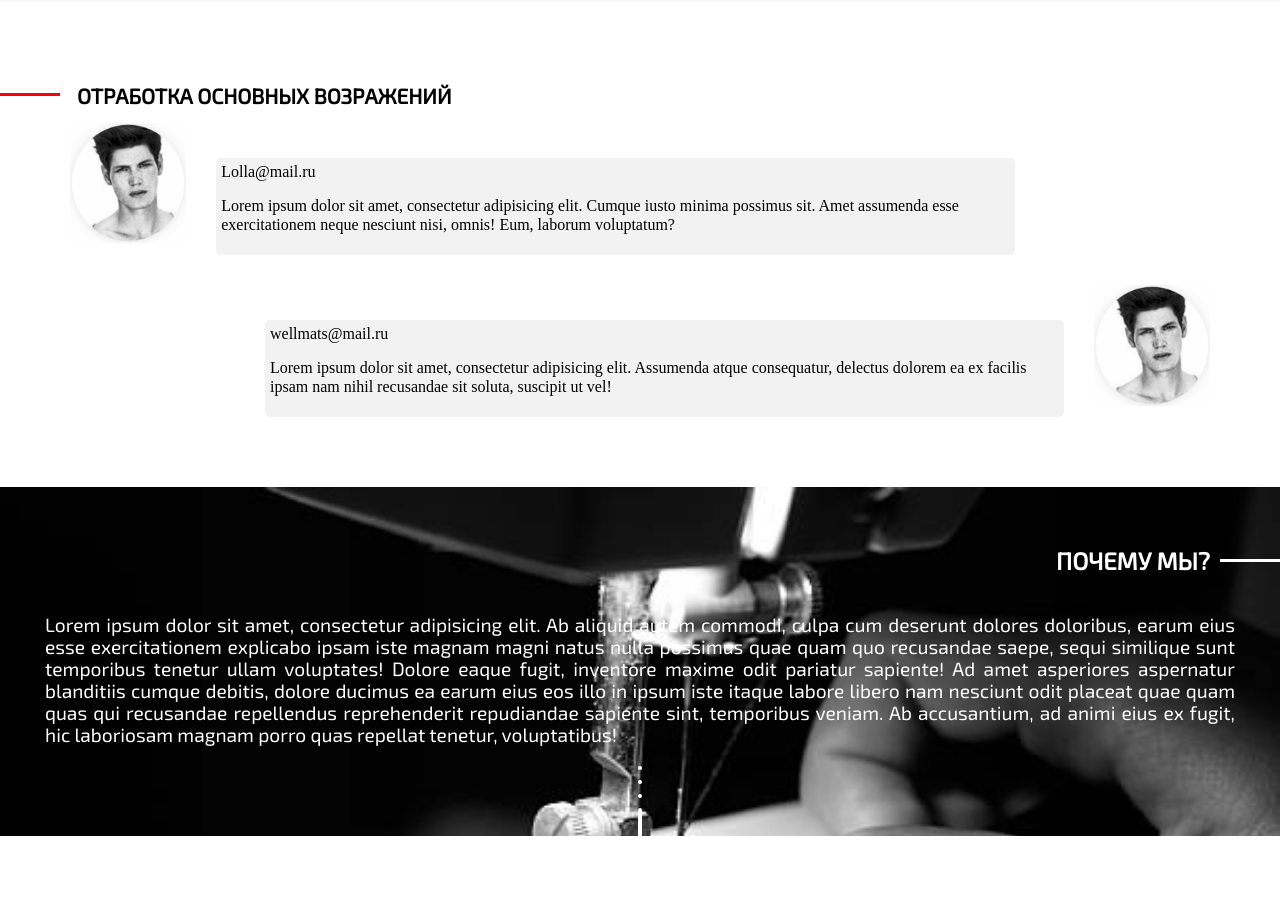
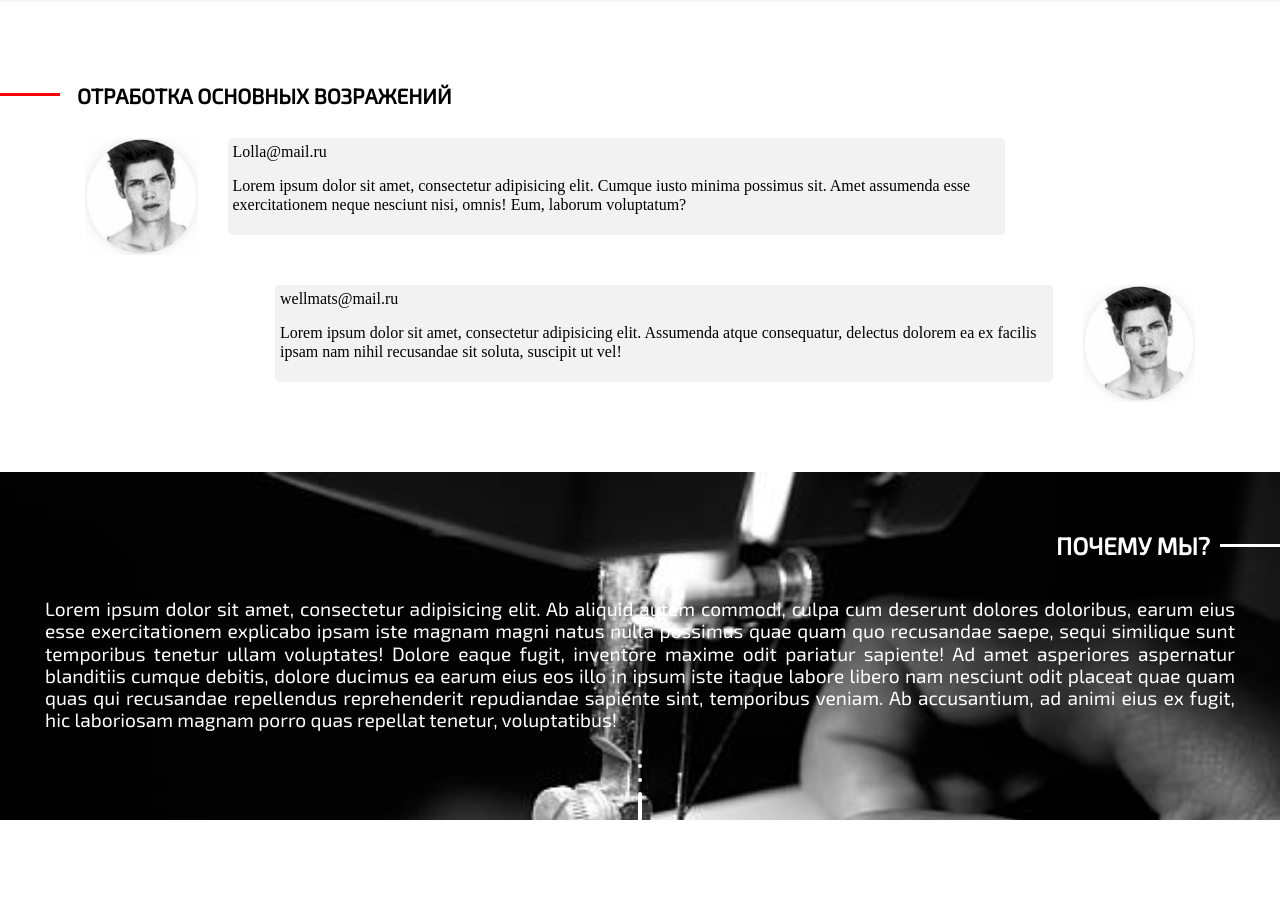
Before and after one commit to 10Volo/Wellmat-s, a website: page index.html in a window 1280 px wide. Shown: the part 2100-2999 px from the top of the page. Drawn offline with nearby package versions, Linux system fonts and the light colour scheme.

Commit message:
fix togle menu

```diff
--- a/app/scss/_home-page.scss
+++ b/app/scss/_home-page.scss
@@ -88,7 +88,7 @@ header {
     }
 
     .toggle {
-      position: fixed;
+      position: absolute;
       top: 20px;
       right: 20px;
       display: none;
@@ -264,7 +264,7 @@ header {
 
   .feedback-client {
     display: flex;
-    margin-top: 15px;
+    margin: 30px 0;
 
     .client-avatar {
 
@@ -272,16 +272,15 @@ header {
 
     .client-message {
       background-color: #f2f2f3;
-      margin-top: 35px;
       padding: 5px;
       border-radius: 5px;
-      margin-bottom: 30px;
     }
   }
 
   .feedback-wellmat {
     display: flex;
     justify-content: flex-end;
+    margin: 30px 0;
 
     .wellmat-avatar {
 
@@ -289,10 +288,8 @@ header {
 
     .wellmat-message {
       background-color: #f2f2f3;
-      margin-top: 35px;
       padding: 5px;
       border-radius: 5px;
-      margin-bottom: 30px;
     }
   }
 }
```
Also changed, not shown: app/css/style.css.
